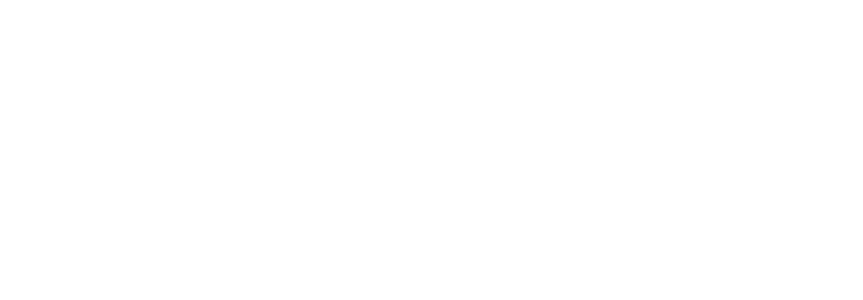
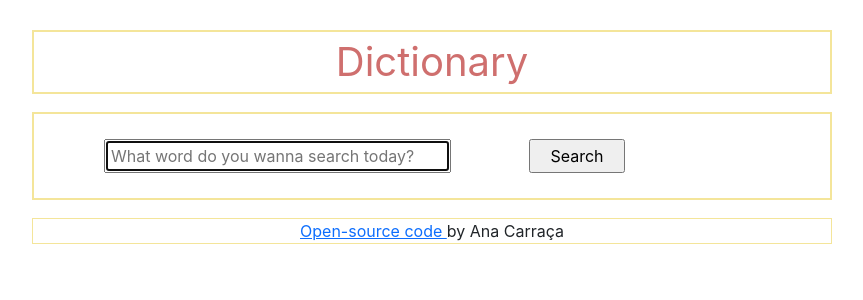
Before and after one commit to bridgecrew-perf6/test-deploy1, a React (Create React App) app: page / in a window 1280 px wide. Shown: the top 300 px of the page, without its empty margins (208-1071 px from the left). Built offline with nearby package versions, Linux system fonts and the light colour scheme.

Commit message:
Added first structure to app

```diff
--- a/src/App.css
+++ b/src/App.css
@@ -1,5 +1,7 @@
 .App {
   text-align: center;
+  margin: 30px auto;
+  max-width: 800px;
 }
 
 .App-header {
@@ -7,10 +9,12 @@
   flex-direction: column;
   align-items: center;
   justify-content: center;
-  font-size: calc(10px + 2vmin);
-  color: white;
+  border: 2px solid #F4E59A;
+  font-size: 40px;
+  color: #CF6F6E;
 }
 
-.App-link {
-  color: #61dafb;
+.App-footer {
+  border: 1px solid #F4E59A;
+
 }
--- a/src/App.js
+++ b/src/App.js
@@ -1,9 +1,18 @@
+
+import SearchForm from "./SearchForm.js";
 import './App.css';
+
+
 
 function App() {
   return (
     <div className="App">
-      <header className="App-header"> </header>
+      <header className="App-header"> Dictionary </header>
+      <SearchForm />
+
+      <footer className="App-footer">
+        <a href="https://github.com/anatick/anatick">Open-source code </a> by Ana Carraça
+      </footer>
     </div>
   );
 }
--- /dev/null
+++ b/src/SearchForm.css
@@ -0,0 +1,17 @@
+.SearchForm {
+  margin: 18px auto;
+  padding: 25px 0px 25px 0px;
+  border: 2px solid #F4E59A;
+}
+
+.WordSearch{
+  width: 90%;
+  padding: 3px 0px 3px 5px;
+  margin: 0px 0px 0px 70px;
+}
+
+.SearchButton{
+  width: 25%;
+  padding: 3px 0px 3px 0px;
+  margin: 0px 0px 0px -120px;
+}
--- /dev/null
+++ b/src/SearchForm.js
@@ -0,0 +1,33 @@
+import React from "react";
+
+import "./SearchForm.css";
+
+
+export default function SearchForm (){
+  return (
+    <div className="SearchForm">
+      <form>
+        <div className="row">
+          <div className="col">
+            <input
+            className="WordSearch"
+            type="search"
+            placeholder="What word do you wanna search today? "
+            autoComplete="off"
+            autoFocus="on"
+            />
+          </div>
+          <div className="col">
+            <input
+            type="submit"
+            className="SearchButton"
+            value="Search"/>
+
+          </div>
+
+        </div>
+      </form>
+
+    </div>
+  );
+}
```
